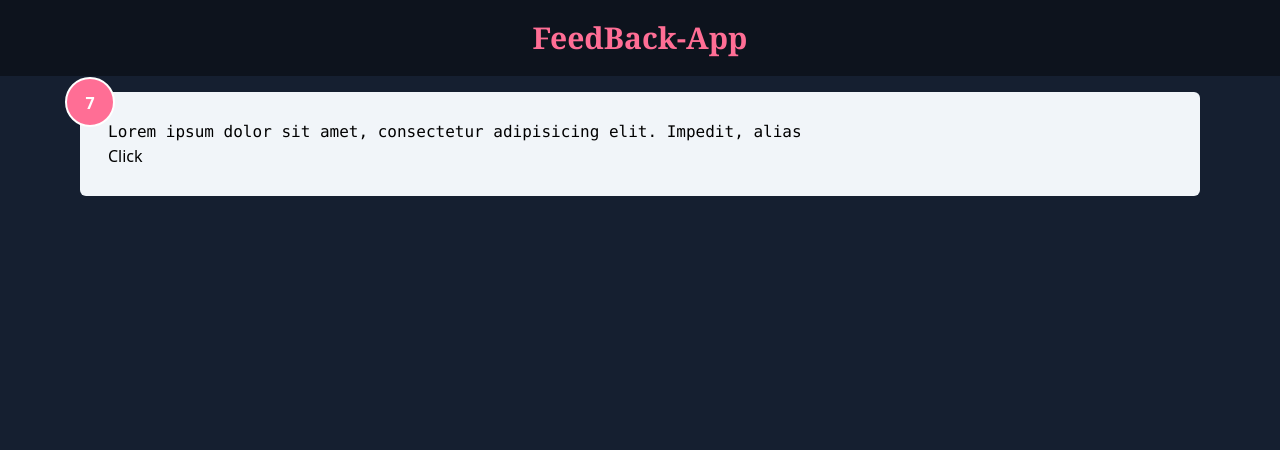
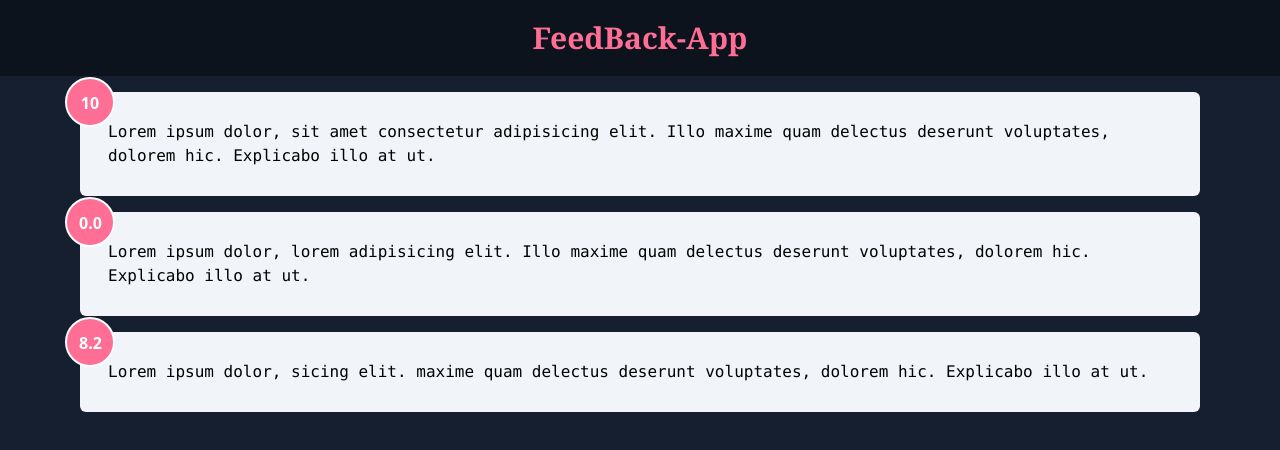
Before and after one commit to halilibrahimcelik/feedback-app, a React (Create React App) app: page / in a window 1280 px wide. Shown: the top 450 px of the page. Built offline with nearby package versions, Linux system fonts and the light colour scheme.

Commit message:
FeedBackList component added.

```diff
--- a/src/App.js
+++ b/src/App.js
@@ -1,10 +1,14 @@
 import { useEffect, useState } from "react";
 import FeedBackItem from "./components/FeedBackItem";
+import FeedBackList from "./components/FeedBackList";
 import Header from "./components/Header";
+import data from "./data/data";
 
 function App() {
   const [loading, setLoading] = useState(true);
   const [title, setTitle] = useState("FeedBack-App");
+  const [feedBack, setFeedBack] = useState(data);
+
   useEffect(() => {
     setTimeout(() => {
       setLoading(false);
@@ -23,7 +27,7 @@ function App() {
   return (
     <div className="App">
       <Header title={title} />
-      <FeedBackItem />
+      <FeedBackList data={feedBack} />
     </div>
   );
 }
--- a/src/components/FeedBackItem.jsx
+++ b/src/components/FeedBackItem.jsx
@@ -1,17 +1,17 @@
 import React, { useState } from "react";
 
-const FeedBackItem = () => {
-  const [rating, setRating] = useState(7);
-  const [text, setText] = useState(
-    "   Lorem ipsum dolor sit amet, consectetur adipisicing elit. Impedit, alias "
-  );
+const FeedBackItem = ({ rank, text }) => {
+  // const [rating, setRating] = useState(7);
+  // const [text, setText] = useState(
+  //   "   Lorem ipsum dolor sit amet, consectetur adipisicing elit. Impedit, alias "
+  // );
 
-  const handleClick = () => {
-    setRating((prevState) => {
-      console.log(prevState);
-      return prevState + 1;
-    });
-  };
+  // const handleClick = () => {
+  //   setRating((prevState) => {
+  //     console.log(prevState);
+  //     return prevState + 1;
+  //   });
+
   return (
     <div className="card bg-slate-100 rounded-md mx-20  relative p-7 mt-4">
       <div
@@ -24,10 +24,9 @@ const FeedBackItem = () => {
       text-center
       p-3 rounded-full"
       >
-        {rating}
+        {rank}
       </div>
       <div className="card-text font-mono">{text}</div>
-      <button onClick={handleClick}>Click</button>
     </div>
   );
 };
--- /dev/null
+++ b/src/components/FeedBackList.jsx
@@ -0,0 +1,15 @@
+import React from "react";
+import FeedBackItem from "./FeedBackItem";
+
+const FeedBackList = ({ data }) => {
+  return (
+    <>
+      {data?.map((singleData) => {
+        const { id, rank, text } = singleData;
+        return <FeedBackItem key={id} rank={rank} text={text} />;
+      })}
+    </>
+  );
+};
+
+export default FeedBackList;
--- /dev/null
+++ b/src/data/data.js
@@ -0,0 +1,18 @@
+const data = [
+  {
+    id: parseFloat(4 * Math.random()).toFixed(1),
+    rank: 10,
+    text: " Lorem ipsum dolor, sit amet consectetur adipisicing elit. Illo maxime quam delectus deserunt voluptates, dolorem hic. Explicabo illo at ut.",
+  },
+  {
+    id: Math.random(),
+    rank: parseFloat(3 * Math.random()).toFixed(1),
+    text: " Lorem ipsum dolor, lorem adipisicing elit. Illo maxime quam delectus deserunt voluptates, dolorem hic. Explicabo illo at ut.",
+  },
+  {
+    id: Math.random(),
+    rank: parseFloat(10 * Math.random()).toFixed(1),
+    text: " Lorem ipsum dolor, sicing elit. maxime quam delectus deserunt voluptates, dolorem hic. Explicabo illo at ut.",
+  },
+];
+export default data;
```
